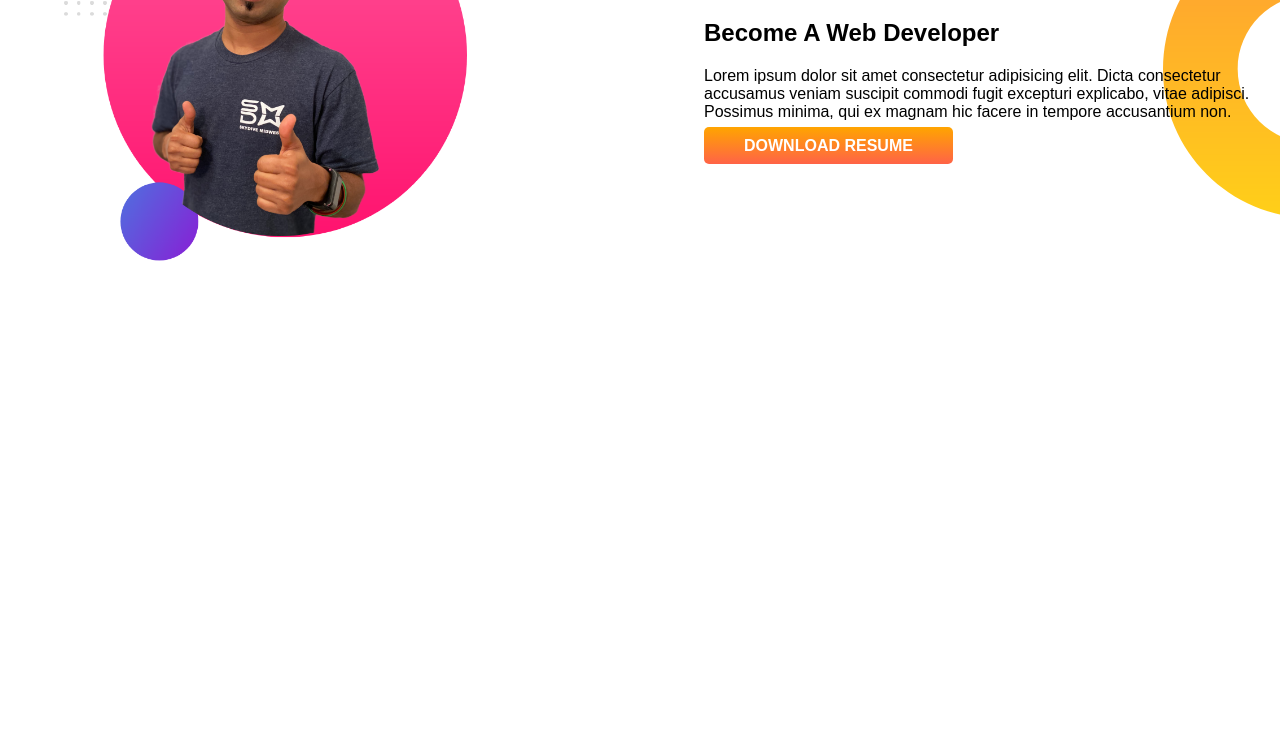
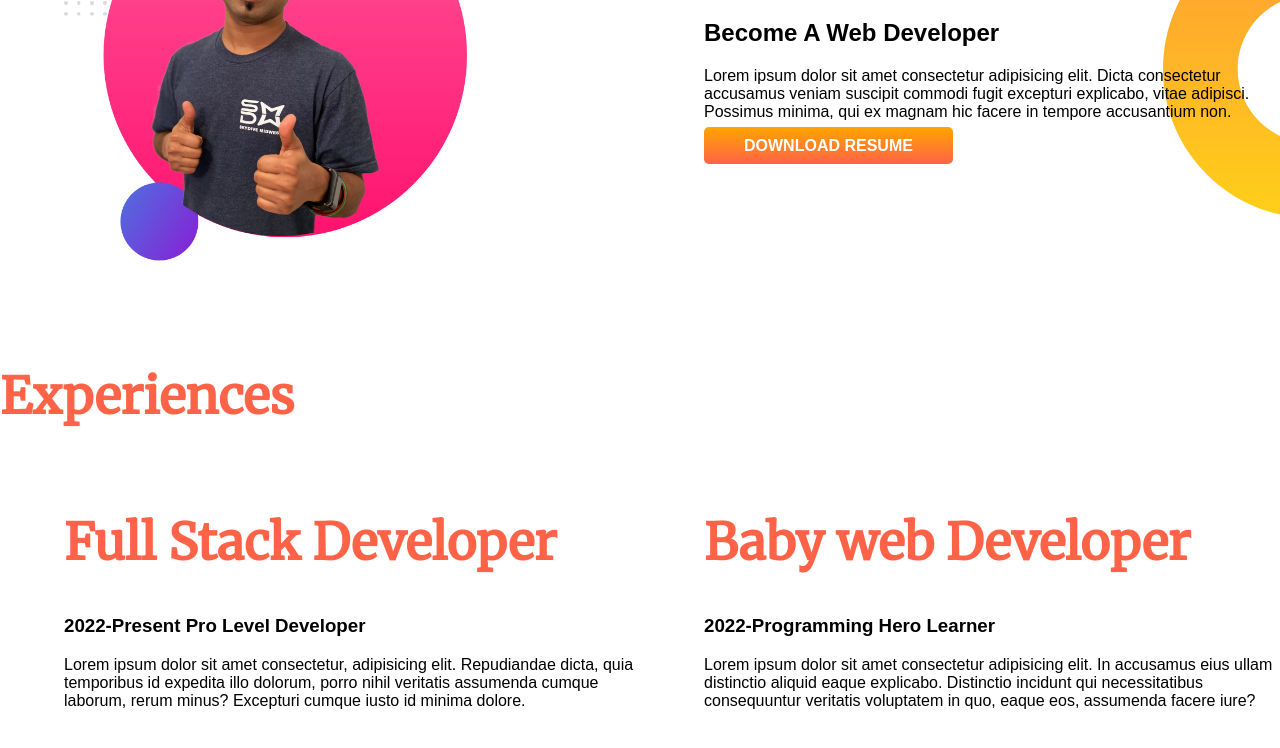
Before and after one commit to zahidmiran/developer-portfolio1, a plain HTML site: page index.html in a window 1280 px wide. Shown: the part 750-1498 px from the top of the page. Before the commit the page ends 1115 px from the top, so only its background shows below. Drawn offline with Linux system fonts and the light colour scheme.

Commit message:
added experience

```diff
--- a/index.html
+++ b/index.html
@@ -13,7 +13,7 @@
 </head>
 
 <body>
-    <section class="top-banner">
+    <section class="top-banner flexible-container">
         <div class="half-width">
             <h1>Welcome To</h1>
             <h1><span class="orange">Miran's</span> world</h1>
@@ -35,7 +35,7 @@
             <img src="images/zahid.jpg" alt="zahids img">
         </div>
     </section>
-    <section class="dream-big">
+    <section class="dream-big flexible-container">
         <div class="half-width"><img src="images/jhankar2.png" alt=""></div>
         <div class="half-width">
             <h1>Dream Big</h1>
@@ -47,6 +47,28 @@
         </div>
 
     </section>
+    <section class="expperience-area">
+        <h1>Experiences</h1>
+        <div class="flexible-container">
+            <div class="half-width">
+                <h1>Full Stack Developer</h1>
+                <h3>2022-Present Pro Level Developer</h3>
+                <p>Lorem ipsum dolor sit amet consectetur, adipisicing elit. Repudiandae dicta, quia temporibus id
+                    expedita
+                    illo dolorum, porro nihil veritatis assumenda cumque laborum, rerum minus? Excepturi cumque iusto id
+                    minima dolore.</p>
+            </div>
+            <div class="half-width">
+                <h1>Baby web Developer</h1>
+                <h3>2022-Programming Hero Learner</h3>
+                <p>Lorem ipsum dolor sit amet consectetur adipisicing elit. In accusamus eius ullam distinctio aliquid
+                    eaque
+                    explicabo. Distinctio incidunt qui necessitatibus consequuntur veritatis voluptatem in quo, eaque
+                    eos,
+                    assumenda facere iure?</p>
+            </div>
+        </div>
+    </section>
 </body>
 
 </html>
--- a/style.css
+++ b/style.css
@@ -12,7 +12,7 @@ h1{
 .orange{
     color: orange;
 }
-section{
+.flexible-container{
     display: flex;
     margin-bottom: 100px;
 }
```
